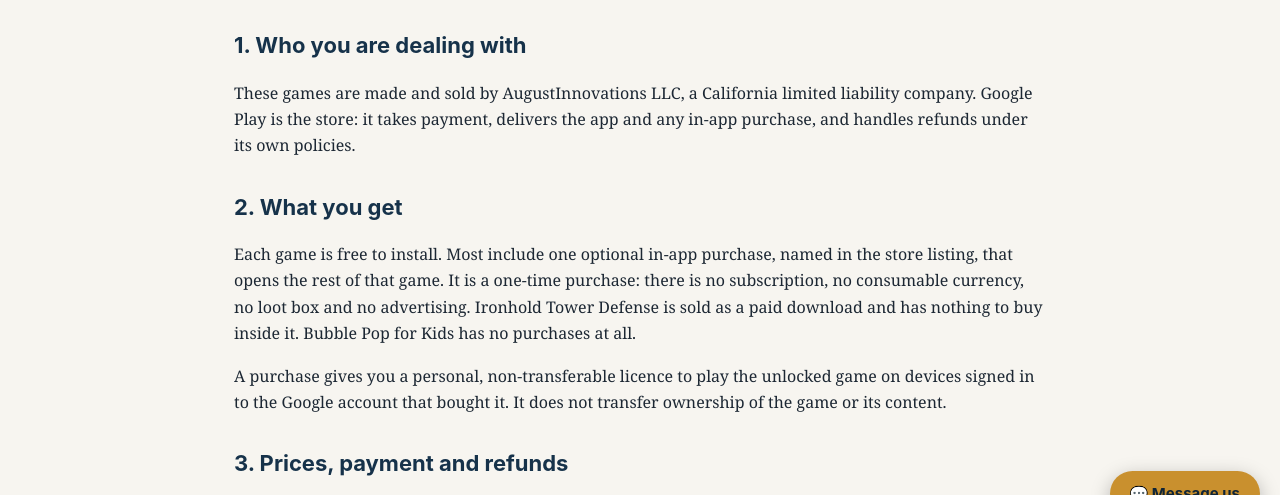
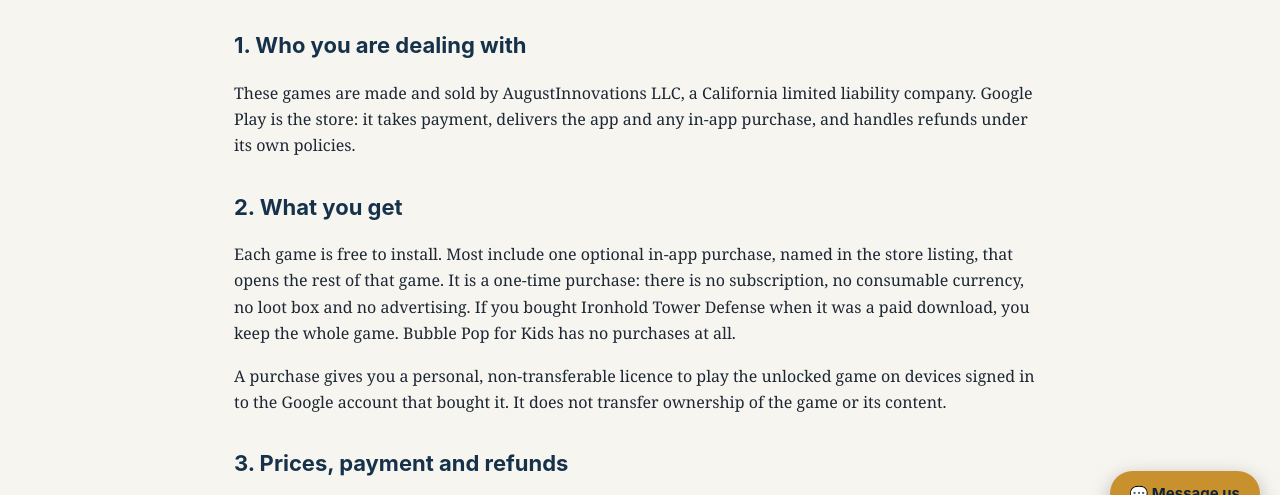
Before and after one commit to taugustincst/augustinnovations-site, a plain HTML site: page documents/game-terms.html in a window 1280 px wide. Shown: the part 264-759 px from the top of the page. Drawn offline with Linux system fonts and the light colour scheme.

Commit message:
Game terms: Ironhold is free with an unlock; paid-download buyers keep it all
Co-Authored-By: Claude Opus 5.5 <noreply@anthropic.com>

```diff
--- a/documents/game-terms.html
+++ b/documents/game-terms.html
@@ -50,7 +50,7 @@
 <h2>1. Who you are dealing with</h2>
 <p>These games are made and sold by AugustInnovations LLC, a California limited liability company. Google Play is the store: it takes payment, delivers the app and any in-app purchase, and handles refunds under its own policies.</p>
 <h2>2. What you get</h2>
-<p>Each game is free to install. Most include one optional in-app purchase, named in the store listing, that opens the rest of that game. It is a one-time purchase: there is no subscription, no consumable currency, no loot box and no advertising. Ironhold Tower Defense is sold as a paid download and has nothing to buy inside it. Bubble Pop for Kids has no purchases at all.</p>
+<p>Each game is free to install. Most include one optional in-app purchase, named in the store listing, that opens the rest of that game. It is a one-time purchase: there is no subscription, no consumable currency, no loot box and no advertising. If you bought Ironhold Tower Defense when it was a paid download, you keep the whole game. Bubble Pop for Kids has no purchases at all.</p>
 <p>A purchase gives you a personal, non-transferable licence to play the unlocked game on devices signed in to the Google account that bought it. It does not transfer ownership of the game or its content.</p>
 <h2>3. Prices, payment and refunds</h2>
 <p>The price, in your currency and including any tax Google Play collects, is shown by Google Play before you confirm. Google Play processes the payment; AugustInnovations LLC never sees your card or bank details. Refund requests go through Google Play. If something is wrong with a purchase, write to us as well and we will help.</p>
```
Also changed, not shown: 1 other file.
